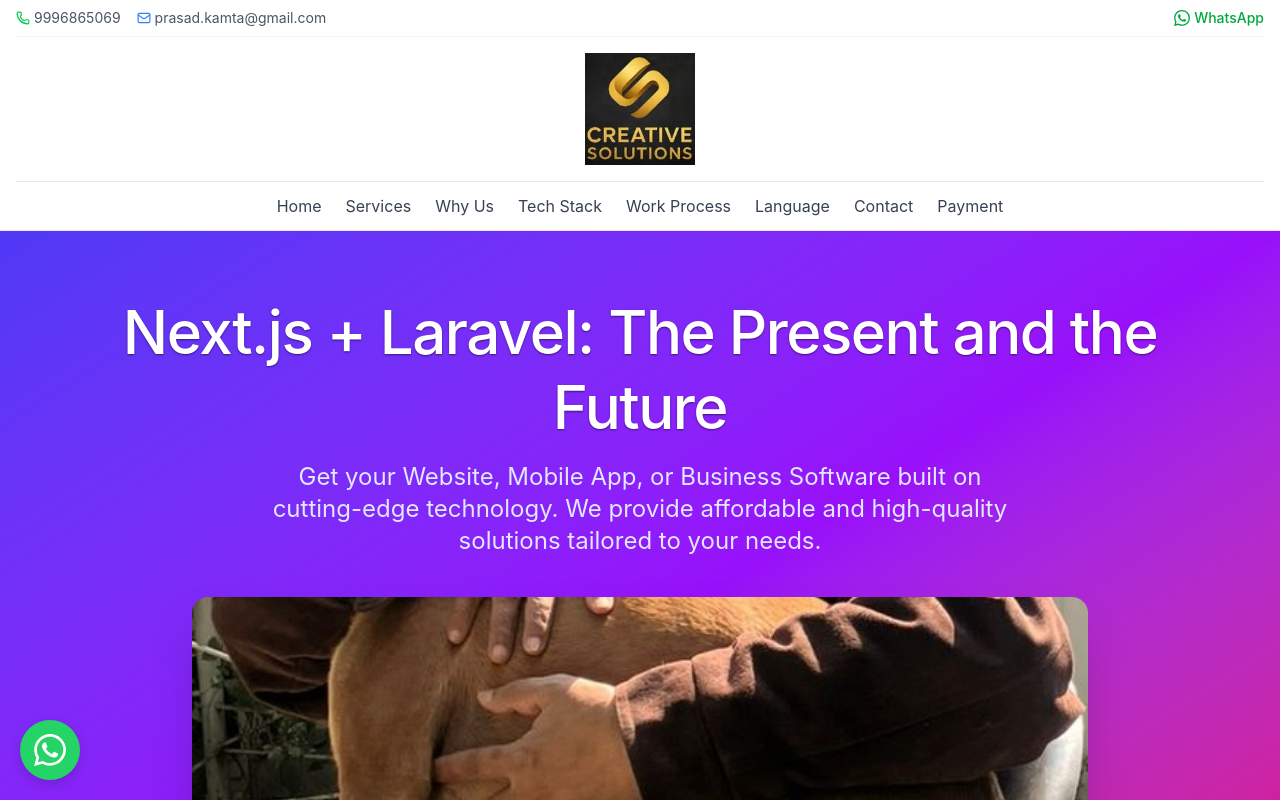
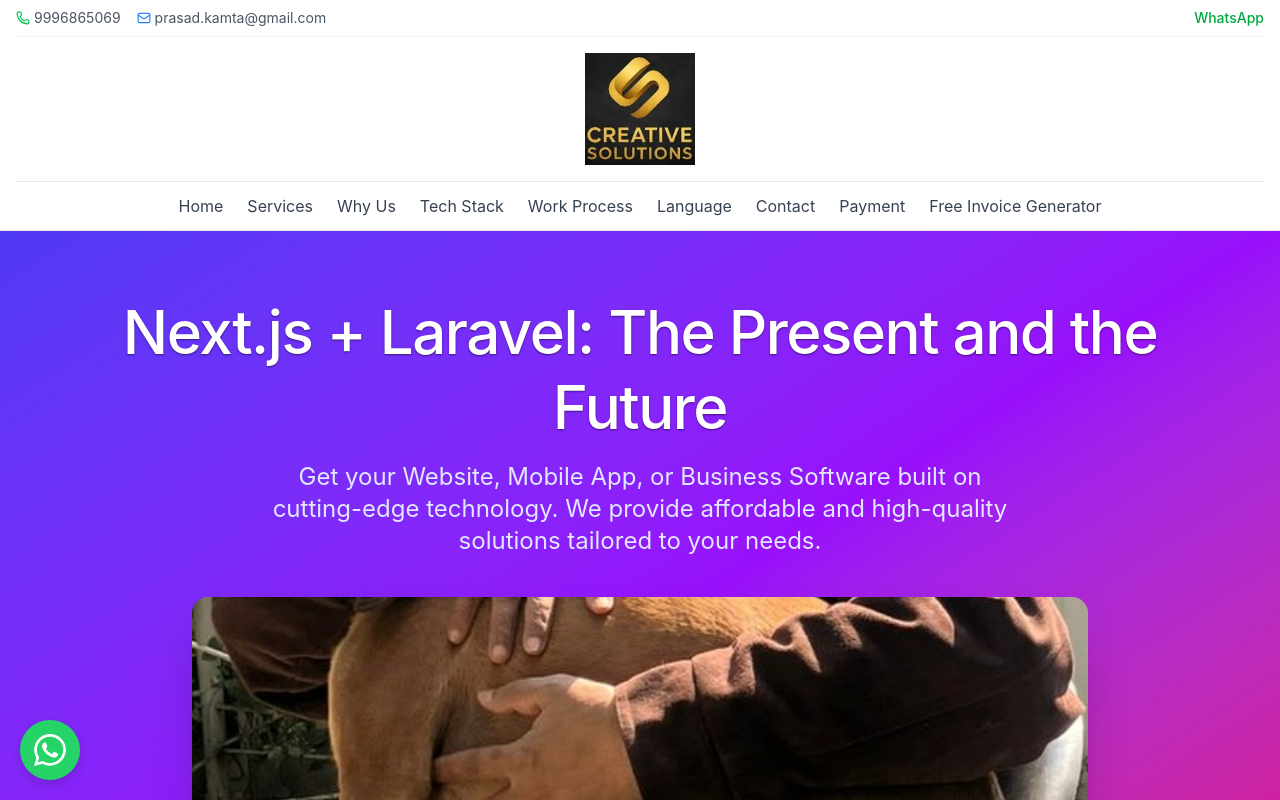
Before and after one commit to kp1153/creativesolutions, a Next.js app: page / in a window 1280 px wide. Shown: the top 800 px of the page. Built offline with nearby package versions, Linux system fonts and the light colour scheme; no server answers.

Commit message:
force deploy

```diff
--- a/components/Navbar.js
+++ b/components/Navbar.js
@@ -17,11 +17,14 @@ export default function Navbar() {
     { href: "#language", label: "Language" },
     { href: "#contact", label: "Contact" },
     { href: "/payment", label: "Payment" },
+    // सिर्फ यह एक लाइन नई जोड़नी है
+    { href: "https://pdf-invoice-generator.com", label: "Free Invoice Generator", external: true },
   ];
 
   return (
     <nav className="bg-white border-b border-gray-200 backdrop-blur-sm bg-white/95">
       <div className="max-w-7xl mx-auto px-4">
+        {/* टॉप बार - फोन और ईमेल (आपका पुराना कोड जस का तस) */}
         <div className="py-2 border-b border-gray-100 flex items-center justify-between text-xs md:text-sm text-gray-600">
           <div className="flex items-center gap-4">
             <a
@@ -39,19 +42,18 @@ export default function Navbar() {
               <span className="hidden sm:inline">prasad.kamta@gmail.com</span>
             </a>
           </div>
+          {/* आपका पुराना WhatsApp लिंक - जैसा भी हो, वैसा ही रहेगा */}
           <a
             href="https://wa.me/919996865069"
             target="_blank"
             rel="noopener noreferrer"
             className="hidden md:flex items-center gap-1 text-green-600 hover:text-green-700 font-medium"
           >
-            <svg viewBox="0 0 24 24" className="w-4 h-4 fill-current">
-              <path d="M17.472 14.382c-.297-.149-1.758-.867-2.03-.967-.273-.099-.471-.148-.67.15-.197.297-.767.966-.94 1.164-.173.199-.347.223-.644.075-.297-.15-1.255-.463-2.39-1.475-.883-.788-1.48-1.761-1.653-2.059-.173-.297-.018-.458.13-.606.134-.133.298-.347.446-.52.149-.174.198-.298.298-.497.099-.198.05-.371-.025-.52-.075-.149-.669-1.612-.916-2.207-.242-.579-.487-.5-.669-.51-.173-.008-.371-.01-.57-.01-.198 0-.52.074-.792.372-.272.297-1.04 1.016-1.04 2.479 0 1.462 1.065 2.875 1.213 3.074.149.198 2.096 3.2 5.077 4.487.709.306 1.262.489 1.694.625.712.227 1.36.195 1.871.118.571-.085 1.758-.719 2.006-1.413.248-.694.248-1.289.173-1.413-.074-.124-.272-.198-.57-.347m-5.421 7.403h-.004a9.87 9.87 0 01-5.031-1.378l-.361-.214-3.741.982.998-3.648-.235-.374a9.86 9.86 0 01-1.51-5.26c.001-5.45 4.436-9.884 9.888-9.884 2.64 0 5.122 1.03 6.988 2.898a9.825 9.825 0 012.893 6.994c-.003 5.45-4.437 9.884-9.885 9.884m8.413-18.297A11.815 11.815 0 0012.05 0C5.495 0 .16 5.335.157 11.892c0 2.096.547 4.142 1.588 5.945L.057 24l6.305-1.654a11.882 11.882 0 005.683 1.448h.005c6.554 0 11.89-5.335 11.893-11.893a11.821 11.821 0 00-3.48-8.413Z" />
-            </svg>
             WhatsApp
           </a>
         </div>
 
+        {/* लोगो सेक्शन (बिल्कुल आपका पुराना कोड) */}
         <div className="py-4 flex items-center justify-between md:justify-center">
           <Link href="/" className="flex justify-center">
             <Image
@@ -73,9 +75,28 @@ export default function Navbar() {
           </button>
         </div>
 
+        {/* नेविगेशन लिंक्स - यहाँ सिर्फ Invoice Generator वाला लिंक अलग रेंडर होगा */}
         <div className={`${isOpen ? "block" : "hidden"} md:block border-t border-gray-200`}>
           <div className="flex flex-col md:flex-row md:items-center md:justify-center gap-3 md:gap-6 py-3 text-sm md:text-base text-gray-700">
-            {navLinks.map((link) => (
+            {navLinks.map((link) => {
+              // सिर्फ Invoice Generator वाले लिंक के लिए अलग रेंडरिंग
+              if (link.external) {
+                return (
+                  <a
+                    key={link.href}
+                    href={link.href}
+                    target="_blank"
+                    rel="noopener noreferrer"
+                    className="hover:text-gray-900 transition px-4 py-2 md:p-0"
+                    onClick={() => setIsOpen(false)}
+                  >
+                    {link.label}
+                  </a>
+                );
+              }
+
+              // बाकी सभी लिंक आपके पुराने तरीके से
+              return (
                 <Link
                   key={link.href}
                   href={link.href}
@@ -84,7 +105,8 @@ export default function Navbar() {
                 >
                   {link.label}
                 </Link>
-            ))}
+              );
+            })}
           </div>
         </div>
       </div>
```
Lines whose indentation alone changed are shown as unchanged.
